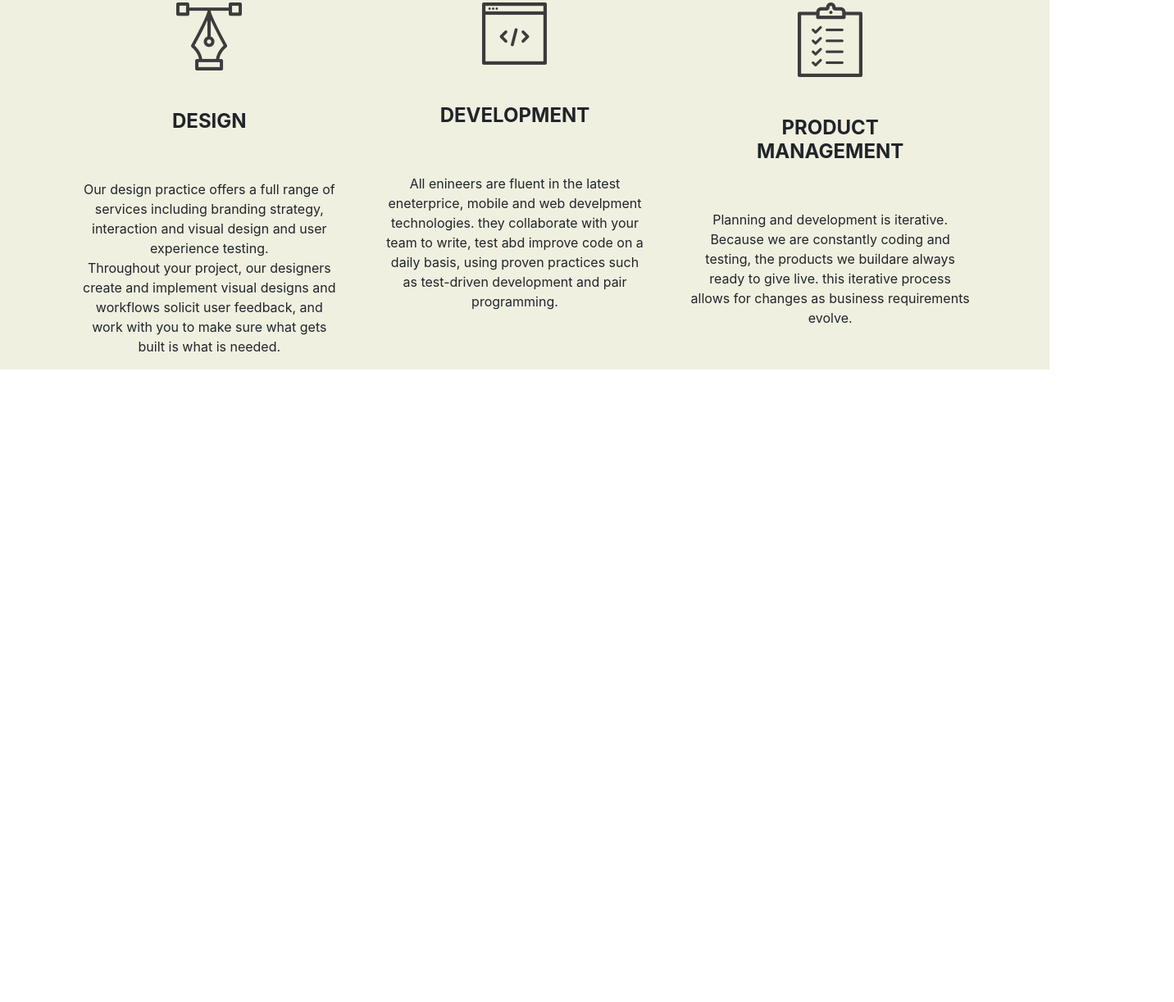
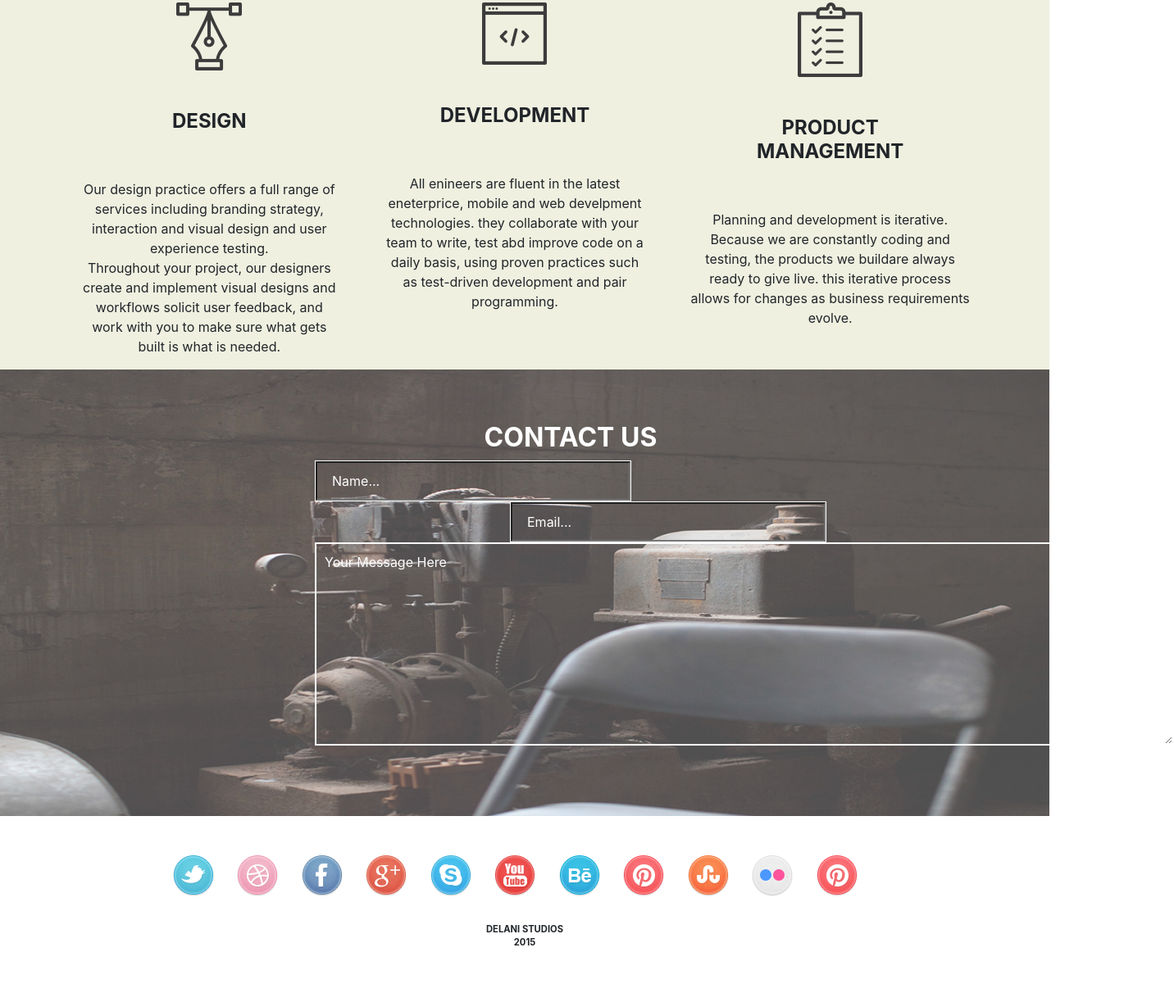
Before and after one commit to jmugure95/delani, a plain HTML site: page index.html in a window 1280 px wide. Shown: the part 2621-3844 px from the top of the page at 82% size, 1432 px wide, since content can reach past the window. Before the commit the page ends 3072 px from the top, so only its background shows below. Drawn offline with nearby package versions, Linux system fonts and the light colour scheme.

Commit message:
footer section complete

```diff
--- a/index.html
+++ b/index.html
@@ -79,8 +79,66 @@
 </div>
 <!-- end activities -->
 
+<!-- contact -->
+
+<div class="contact">
+	<div class="container-fluid text-center">
+	<h2><strong>CONTACT US</strong></h2>
+		<div class="name"><input type="text" name="name" placeholder="Name..."></div>
+		<div class="email"><input type="email" name="email" placeholder="Email..."></div>
+		<div class="textarea"><textarea cols="100" rows="10" placeholder="Your Message Here"></textarea></div>
+	</div>
+</div>
+
+<!-- end contact -->
 
 
+<!-- footer -->
+
+<div class="footer">
+	<div class="container-fluid text-center">
+	            <a href="#">
+			    	<img src="assets/social_icons/twitter.png">
+			    </a>
+			     <a href="#">
+			    	<img src="assets/social_icons/dribble.png">
+			    </a>
+			     <a href="#">
+			    	<img src="assets/social_icons/facebook.png">
+			    </a>
+			   <a href="#">
+			    	<img src="assets/social_icons/g_plus.png">
+			    </a>
+			     <a href="#">
+			    	<img src="assets/social_icons/skype.png">
+			    </a>
+
+			    <a href="#">
+			    	<img src="assets/social_icons/you_tube.png">
+			    </a>
+			     <a href="#">
+			    	<img src="assets/social_icons/behance.png">
+			    </a>
+			     <a href="#">
+			    	<img src="assets/social_icons/pinterest.png">
+			    </a>
+			    <a href="#">
+			    	<img src="assets/social_icons/stumble_upon.png">
+			    </a>
+
+			    <a href="#">
+			    	<img src="assets/social_icons/flickr.png">
+			    </a>
+
+			    <a href="#">
+			    	<img src="assets/social_icons/pinterest.png">
+			    </a>
+
+		<p>DELANI STUDIOS<br /> 2015</p>
+	</div>
+</div>
+
+<!-- end footer -->
 
 
 
--- a/style.css
+++ b/style.css
@@ -118,3 +118,67 @@
 
 }
 /*end activities*/
+/*contact*/
+.contact .container-fluid{
+	background-image: url('assets/backgrounds/c_image.jpg');
+    background-size: cover;
+    -webkit-background-size: cover;
+    background-position: center, center;
+    padding-top: 4em;
+    padding-bottom: 5em;
+    padding-right: 17em;
+    padding-left: 24em;
+    color: #ffffff;
+
+}
+input{
+	background-color: transparent;
+	outline:none;
+	width: 24em;
+	padding: 10px;
+
+
+}
+.name{
+	border:1.7px solid white;
+	float: left;
+	background-color: transparent;
+	color: white;
+
+}
+.email{
+	border: 1.7px solid white;
+	float: right;
+	color: white;
+
+}
+.textarea{
+	padding-top: 5em;
+	color: white;
+
+}
+.textarea textarea{
+	border: 2px solid white;
+	background-color: transparent;
+
+}
+::-webkit-input-placeholder {
+  color: white;
+  padding: 0.5em;
+}
+
+/*end contact*/
+
+/*footer*/
+.footer{
+	padding: 3em;
+}
+.footer img{
+	padding-bottom: 2em;
+	padding-right: 1.5em;
+}
+.footer p{
+	font-size: 0.7em;
+	font-weight: bold;
+}
+/*end footer*/
```
Also changed, not shown: 1 other file.
